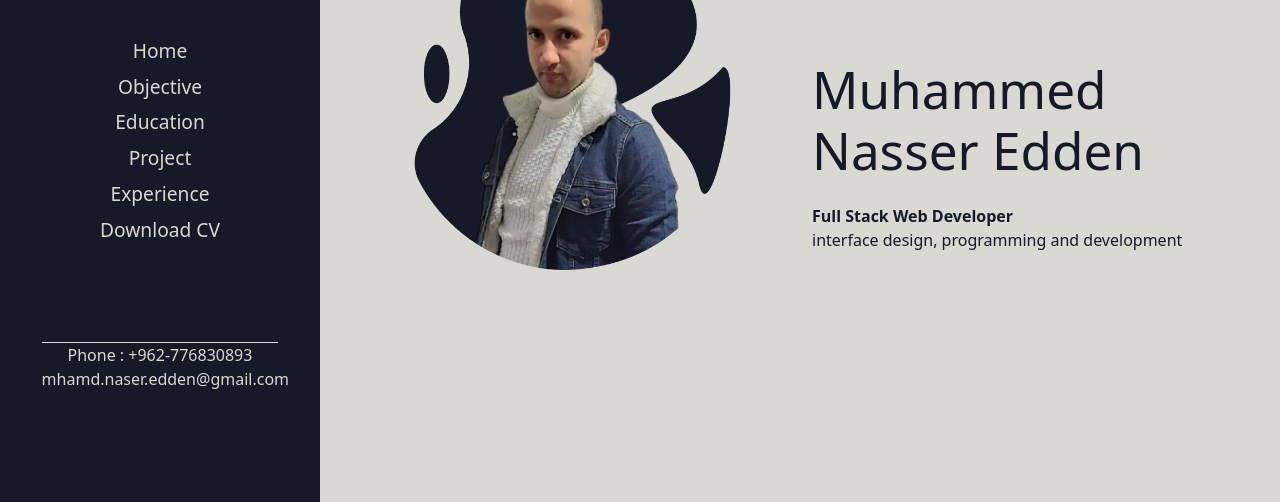
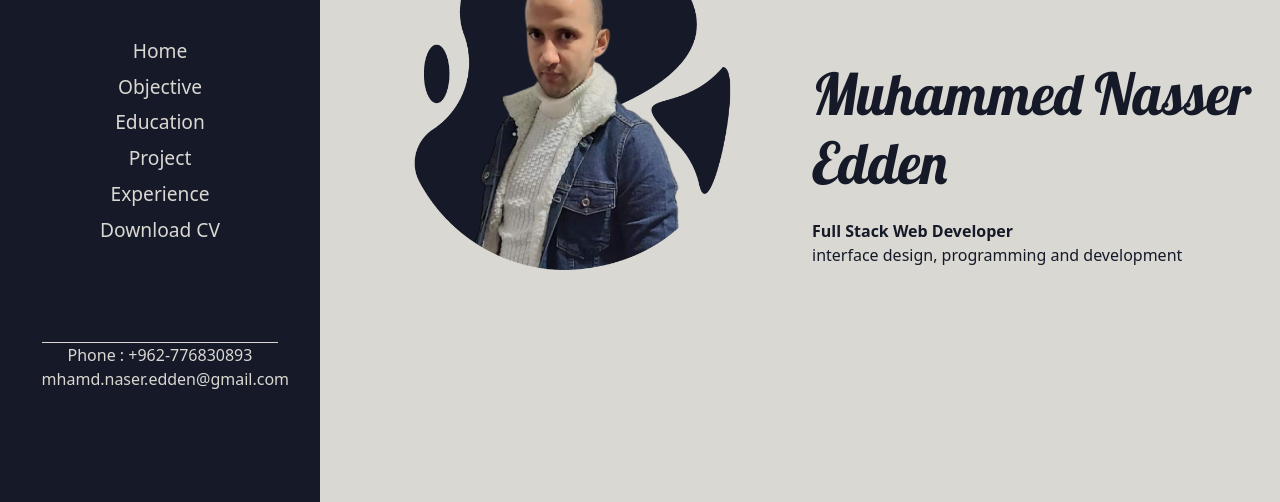
Before and after one commit to mhamdNaser/MyPortfolio, a plain HTML site: page index.html in a window 1280 px wide. Shown: the part 242-744 px from the top of the page. Drawn offline with nearby package versions, Linux system fonts and the light colour scheme.

Commit message:
portfolio

```diff
--- a/index.html
+++ b/index.html
@@ -10,6 +10,10 @@
         <!-- CSS Style -->
         <link href="style.css" rel="stylesheet">
         <link rel="stylesheet" href="https://cdnjs.cloudflare.com/ajax/libs/font-awesome/4.7.0/css/font-awesome.min.css">
+        <link rel="preconnect" href="https://fonts.googleapis.com">
+        <link rel="preconnect" href="https://fonts.gstatic.com" crossorigin>
+        <link href="https://fonts.googleapis.com/css2?family=Lobster&display=swap" rel="stylesheet">
+
         <link href="https://cdn.jsdelivr.net/npm/bootstrap@5.2.2/dist/css/bootstrap.min.css" rel="stylesheet" integrity="sha384-Zenh87qX5JnK2Jl0vWa8Ck2rdkQ2Bzep5IDxbcnCeuOxjzrPF/et3URy9Bv1WTRi" crossorigin="anonymous">
         <script src="https://cdn.jsdelivr.net/npm/bootstrap@5.2.1/dist/js/bootstrap.bundle.min.js"></script>
 
--- a/style.css
+++ b/style.css
@@ -34,6 +34,11 @@
     }
 }
 /* style protfolio  ----------*/
+
+*{
+    box-sizing: border-box;
+}
+
 main{
     display: grid;
     grid-template-columns: 25% 75%;
@@ -143,7 +148,8 @@ main{
 .home-page h1{
     color: rgb(22, 25, 40);
     margin-bottom: 5%;
-    font-size: 320%;
+    font-size: 360%;
+    font-family: 'Lobster', cursive;
 }
 
 .content{
@@ -202,7 +208,7 @@ ul li{
     width: 40%;
     padding: 3%;
     margin: 0 auto;
-    opacity: 0.1;
+    opacity: 0.4;
 }
 
 .icon img{
```
